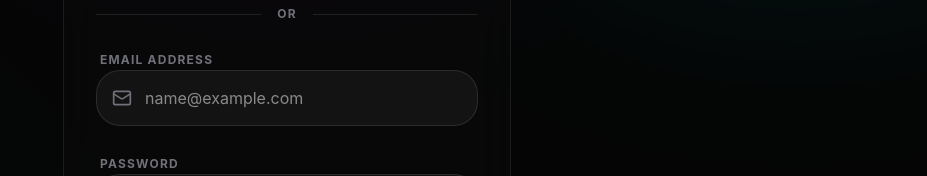
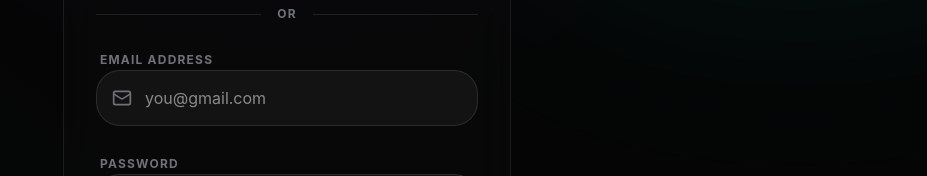
Before and after one commit to Tejasstoic/void, a Next.js app in the folder frontend/: page /login in a window 1280 px wide. Shown: the part 298-474 px from the top of the page, without its empty margins (353-1280 px from the left). Built offline with nearby package versions, Linux system fonts and the light colour scheme; no server answers.

Commit message:
docs: update email placeholders to avoid domain confusion

```diff
--- a/frontend/src/components/auth/login-form.tsx
+++ b/frontend/src/components/auth/login-form.tsx
@@ -115,7 +115,7 @@ export default function LoginForm() {
                             type="email"
                             required
                             className="w-full h-14 bg-white/5 border border-white/10 rounded-2xl pl-12 pr-4 outline-none focus:border-void-accent/50 transition-colors"
-                            placeholder="name@example.com"
+                            placeholder="you@gmail.com"
                             value={email}
                             onChange={(e) => setEmail(e.target.value)}
                         />
--- a/frontend/src/components/auth/register-form.tsx
+++ b/frontend/src/components/auth/register-form.tsx
@@ -109,7 +109,7 @@ export default function RegisterForm() {
                             type="email"
                             required
                             className="w-full h-14 bg-white/5 border border-white/10 rounded-2xl pl-12 pr-4 outline-none focus:border-void-accent/50 transition-colors"
-                            placeholder="name@example.com"
+                            placeholder="you@gmail.com"
                             value={formData.email}
                             onChange={(e) => setFormData({ ...formData, email: e.target.value })}
                         />
```
